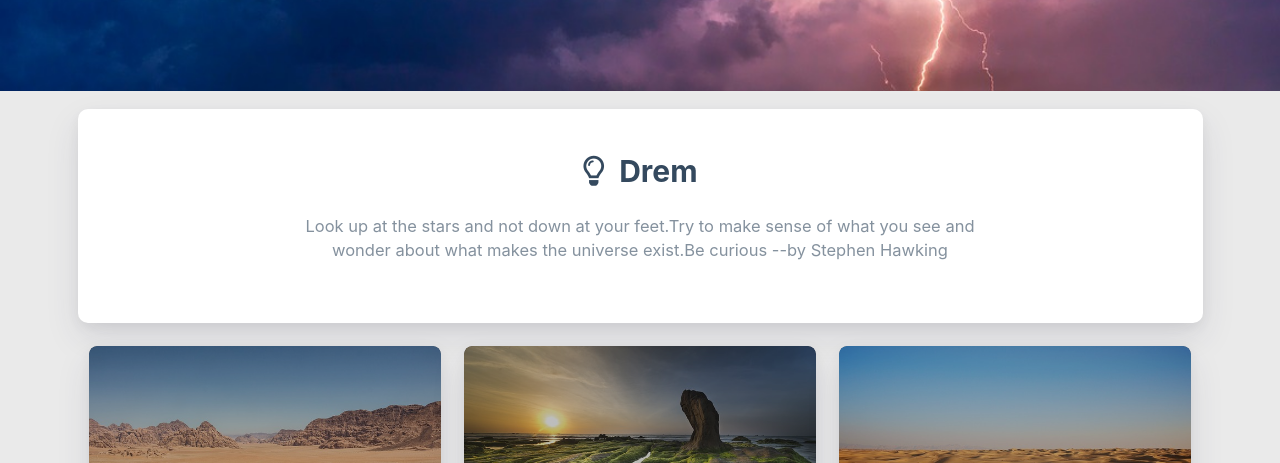
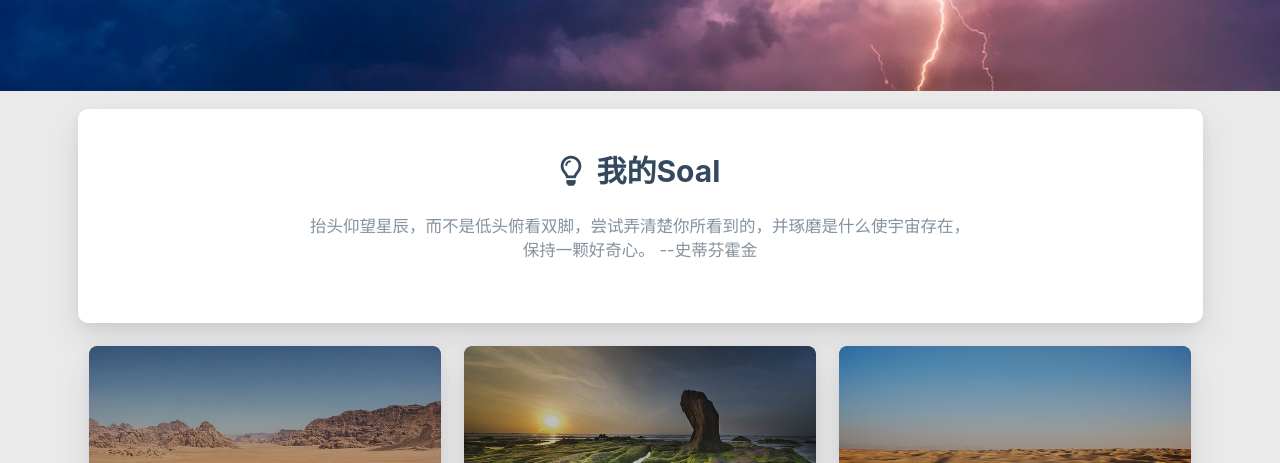
Before and after one commit to PeakJanr/PeakJanr.github.io, a plain HTML site: page index.html in a window 1280 px wide. Shown: the part 709-1172 px from the top of the page. Drawn offline with Linux system fonts and the light colour scheme; some packages are replaced by stand-ins of ours; no server answers; a script that the page names is missing.

Commit message:
Site updated: 2022-07-12 17:33:49

```diff
--- a/index.html
+++ b/index.html
@@ -500,12 +500,12 @@
                         <div class="dream">
 
     <div class="title center-align">
-        <i class="far fa-lightbulb"></i>&nbsp;&nbsp;Drem
+        <i class="far fa-lightbulb"></i>&nbsp;&nbsp;我的Soal
     </div>
 
     <div class="row">
         <div class="col l8 offset-l2 m10 offset-m1 s10 offset-s1 center-align text">
-            Look up at the stars and not down at your feet.Try to make sense of what you see and wonder about what makes the universe exist.Be curious --by Stephen Hawking
+            抬头仰望星辰，而不是低头俯看双脚，尝试弄清楚你所看到的，并琢磨是什么使宇宙存在，保持一颗好奇心。 --史蒂芬霍金
         </div>
     </div>
 </div>
```
